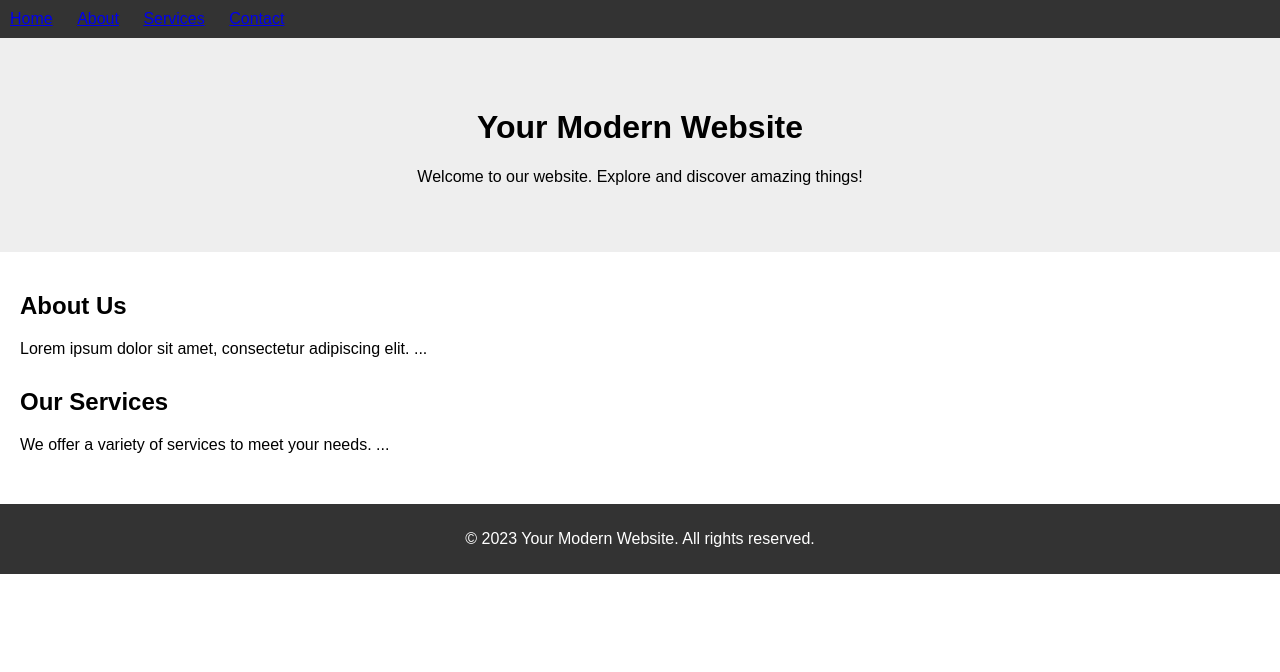
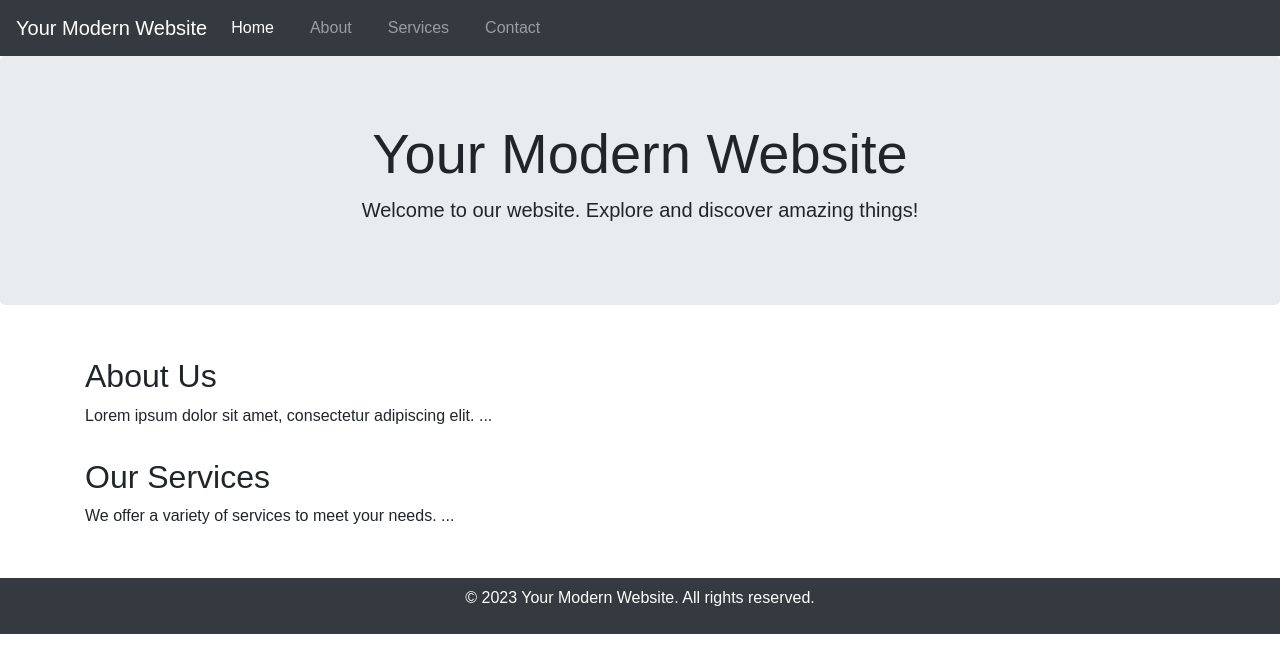
Before and after one commit to OnlyL00king/cautious-octo-umbrella, a plain HTML site: page index.html in a window 1280 px wide. Drawn offline with nearby package versions, Linux system fonts and the light colour scheme.

Commit message:
bootstrap added

```diff
--- a/index.html
+++ b/index.html
@@ -4,28 +4,47 @@
     <meta charset="UTF-8">
     <meta name="viewport" content="width=device-width, initial-scale=1.0">
     <title>Your Modern Website</title>
+
+    <!-- Add Bootstrap CSS -->
+    <link rel="stylesheet" href="https://stackpath.bootstrapcdn.com/bootstrap/4.3.1/css/bootstrap.min.css">
+
+    <!-- Your Custom Styles -->
     <link rel="stylesheet" href="styles.css">
 </head>
 <body>
 
     <!-- Navigation Bar -->
-    <nav>
-        <ul>
-            <li><a href="#">Home</a></li>
-            <li><a href="#">About</a></li>
-            <li><a href="#">Services</a></li>
-            <li><a href="#">Contact</a></li>
-        </ul>
+    <nav class="navbar navbar-expand-lg navbar-dark bg-dark">
+        <a class="navbar-brand" href="#">Your Modern Website</a>
+        <button class="navbar-toggler" type="button" data-toggle="collapse" data-target="#navbarNav" aria-controls="navbarNav" aria-expanded="false" aria-label="Toggle navigation">
+            <span class="navbar-toggler-icon"></span>
+        </button>
+        <div class="collapse navbar-collapse" id="navbarNav">
+            <ul class="navbar-nav">
+                <li class="nav-item active">
+                    <a class="nav-link" href="#">Home <span class="sr-only">(current)</span></a>
+                </li>
+                <li class="nav-item">
+                    <a class="nav-link" href="#">About</a>
+                </li>
+                <li class="nav-item">
+                    <a class="nav-link" href="#">Services</a>
+                </li>
+                <li class="nav-item">
+                    <a class="nav-link" href="#">Contact</a>
+                </li>
+            </ul>
+        </div>
     </nav>
 
     <!-- Header Section -->
-    <header>
-        <h1>Your Modern Website</h1>
-        <p>Welcome to our website. Explore and discover amazing things!</p>
+    <header class="jumbotron text-center">
+        <h1 class="display-4">Your Modern Website</h1>
+        <p class="lead">Welcome to our website. Explore and discover amazing things!</p>
     </header>
 
     <!-- Main Content Section -->
-    <main>
+    <main class="container">
         <section>
             <h2>About Us</h2>
             <p>Lorem ipsum dolor sit amet, consectetur adipiscing elit. ...</p>
@@ -38,9 +57,14 @@
     </main>
 
     <!-- Footer Section -->
-    <footer>
+    <footer class="bg-dark text-white text-center py-2">
         <p>&copy; 2023 Your Modern Website. All rights reserved.</p>
     </footer>
 
+    <!-- Add Bootstrap JS and Popper.js -->
+    <script src="https://code.jquery.com/jquery-3.3.1.slim.min.js"></script>
+    <script src="https://cdnjs.cloudflare.com/ajax/libs/popper.js/1.14.7/umd/popper.min.js"></script>
+    <script src="https://stackpath.bootstrapcdn.com/bootstrap/4.3.1/js/bootstrap.min.js"></script>
+
 </body>
 </html>
```
